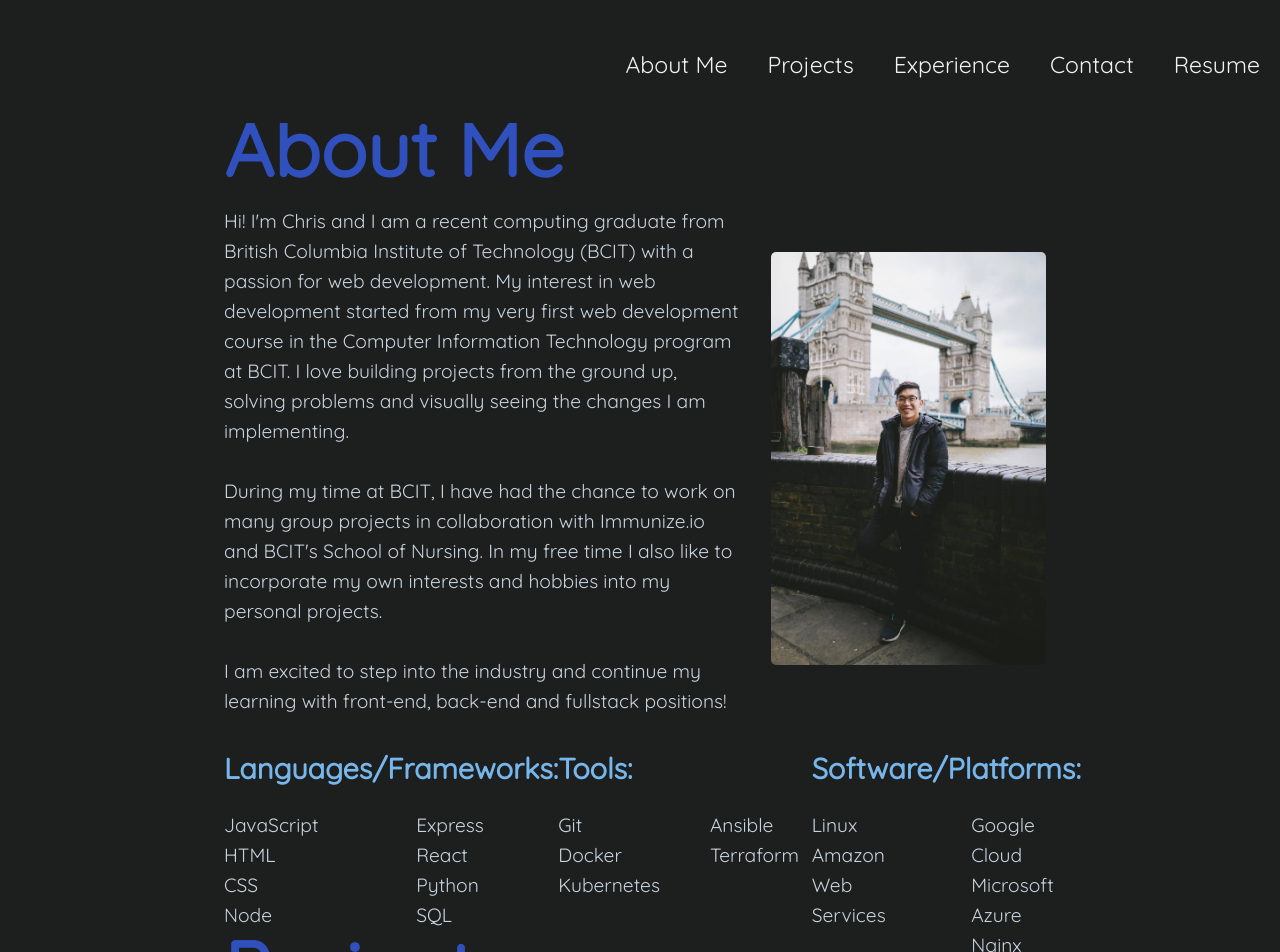
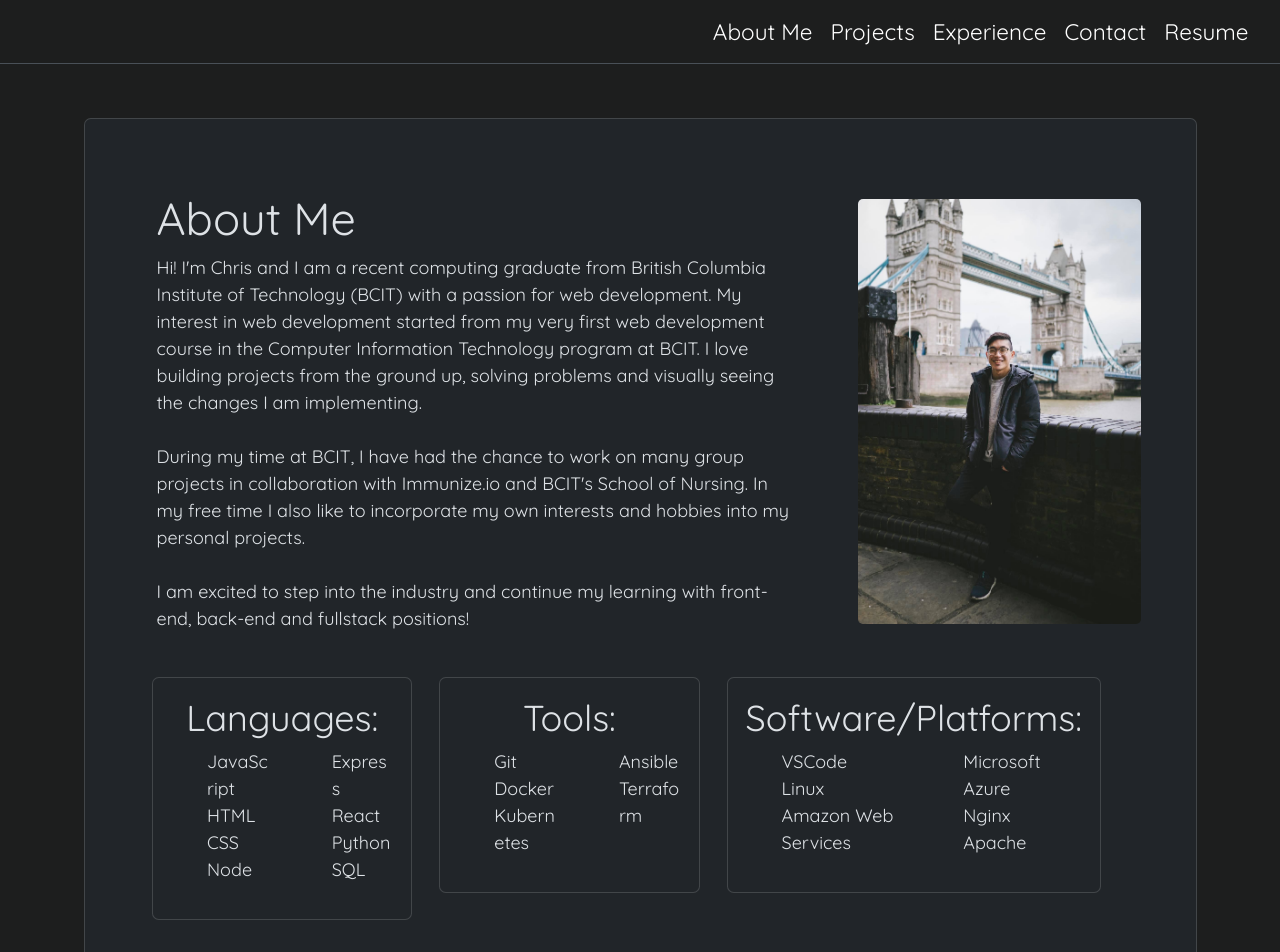
Before and after one commit to chrismok17/chrismok17, a React (Create React App) app: page / in a window 1280 px wide. Shown: the top 952 px of the page. Built offline with nearby package versions, Linux system fonts and the light colour scheme.

Commit message:
styled nav and about with bootstrap bill

```diff
--- a/package.json
+++ b/package.json
@@ -10,6 +10,7 @@
     "@types/node": "^16.18.24",
     "@types/react": "^18.2.0",
     "@types/react-dom": "^18.2.1",
+    "bootstrap": "^5.3.0",
     "react": "^18.2.0",
     "react-dom": "^18.2.0",
     "react-image-gallery": "^1.2.11",
--- a/src/App.tsx
+++ b/src/App.tsx
@@ -1,5 +1,7 @@
 import React from 'react';
-import './App.css';
+// import './App.css';
+import './App_bs.css';
+import 'bootstrap/dist/css/bootstrap.css';
 import About from './components/About';
 import Links from './components/Links';
 import Projects from './components/Projects';
--- /dev/null
+++ b/src/App_bs.css
@@ -0,0 +1,28 @@
+@import url('https://fonts.googleapis.com/css2?family=Cabin&family=Quicksand&display=swap');
+@import "~react-image-gallery/styles/css/image-gallery.css";
+
+/* Styles for root/mobile */
+:root {
+  --main: #1d1e1e;
+  --secondary: #77b6ea;
+  --tertiary: #c7d3dd;
+  --dark-blue: #3051BD;
+  --flash-white: #eff2f1;
+  font-size: 18px;
+  max-width: 100%;
+}
+
+.App {
+  font-family: 'Quicksand', sans-serif;
+  background-color: var(--main);
+}
+
+.navbar {
+    background-color: var(--main);
+}
+
+.img-fluid {
+    max-width: 275px;
+    max-height: 425px;
+    border-radius: 5px;
+}
--- a/src/components/About.tsx
+++ b/src/components/About.tsx
@@ -1,55 +1,32 @@
 import React from "react";
+import SkillsSection from './SkillsSection';
 
 const About = () => {
     return (
         <>
-            <div className="about-me" id="about-me">
-                <h1>About Me</h1>
-                <p>Hi! I'm Chris and I am a recent computing graduate from British Columbia Institute of Technology (BCIT) with a passion for web development. My interest in web development started from my very first web development course in the Computer Information Technology program at BCIT. I love building projects from the ground up, solving problems and visually seeing the changes I am implementing.<br/><br/>
+        <div className="container my-5">
+            <div className="card mx-auto p-5" data-bs-theme='dark' id="about-me">
+                <div className="row g-0">
+                    <div className="col-md-8 d-flex align-items-container">
+                        <div className="card-body">
+                            <h1 className="card-title">About Me</h1>
+                                <div className="card-text">
+                                    Hi! I'm Chris and I am a recent computing graduate from British Columbia Institute of Technology (BCIT) with a passion for web development. My interest in web development started from my very first web development course in the Computer Information Technology program at BCIT. I love building projects from the ground up, solving problems and visually seeing the changes I am implementing.<br/><br/>
 
-                During my time at BCIT, I have had the chance to work on many group projects in collaboration with Immunize.io and BCIT's School of Nursing. In my free time I also like to incorporate my own interests and hobbies into my personal projects.<br/><br/>
+                                    During my time at BCIT, I have had the chance to work on many group projects in collaboration with Immunize.io and BCIT's School of Nursing. In my free time I also like to incorporate my own interests and hobbies into my personal projects.<br/><br/>
 
-                I am excited to step into the industry and continue my learning with front-end, back-end and fullstack positions!</p>
-                <div className="profile-photo">
-                    <img src={require("../assets/images/me.jpg")} alt="Christopher Mok"/>
-                </div>
-                <div className="skills">
-                    <div className="languages">
-                        <h2>Languages/Frameworks:</h2>
-                            <ul className="skills-list">
-                                <li>JavaScript</li>
-                                <li>HTML</li>
-                                <li>CSS</li>
-                                <li>Node</li>
-                                <li>Express</li>
-                                <li>React</li>
-                                <li>Python</li>
-                                <li>SQL</li>
-                            </ul>
-
+                                    I am excited to step into the industry and continue my learning with front-end, back-end and fullstack positions!
+                                </div>
+                        </div>
                     </div>
-                    <div className="tools">
-                        <h2>Tools:</h2>
-                                <ul className="skills-list">
-                                    <li>Git</li>
-                                    <li>Docker</li>
-                                    <li>Kubernetes</li>
-                                    <li>Ansible</li>
-                                    <li>Terraform</li>
-                                </ul>
+                    <div className="col-md-4 d-flex justify-content-end align-items-center">
+                        <img className="img-fluid" src={require("../assets/images/me.jpg")} alt="Christopher Mok"/>
                     </div>
-                    <div className="software">
-                        <h2>Software/Platforms:</h2>
-                            <ul className="skills-list">
-                                <li>Linux</li>
-                                <li>Amazon Web Services</li>
-                                <li>Google Cloud</li>
-                                <li>Microsoft Azure</li>
-                                <li>Nginx</li>
-                            </ul>
-                    </div>
+                    <SkillsSection />
                 </div>
             </div>
+        </div>
+
         </>
     );
 };
--- a/src/components/Menu.tsx
+++ b/src/components/Menu.tsx
@@ -24,8 +24,21 @@ const Menu = () => {
 
     return (
         <>
-            <div className={className}>
-                <ul>
+            <nav className='navbar sticky-top border-bottom border-bottom-dark' data-bs-theme='dark'>
+                <div className="container-fluid  d-flex justify-content-end">
+                    <a className="navbar-brand" onClick={scrollToTop} href="/#">About Me</a>
+                    <Link className="navbar-brand" to="projects" smooth={true} isDynamic={true}>
+                        Projects
+                    </Link>
+                    <Link className="navbar-brand" to="experience" smooth={true} isDynamic={true}>
+                        Experience
+                    </Link>
+                    <Link className="navbar-brand" to="links" smooth={true} isDynamic={true}>
+                        Contact
+                    </Link>
+                    <a className="navbar-brand" href={require("../assets/Christopher_Mok_Resume_2023.pdf")} target="_blank" rel="noreferrer">Resume</a>
+                </div>
+                {/* <ul>
                     <li>
                         <a onClick={scrollToTop} href="/#">About Me</a>
                     </li>
@@ -45,8 +58,8 @@ const Menu = () => {
                         </Link>
                     </li>
                     <li><a href={require("../assets/Christopher_Mok_Resume_2023.pdf")} target="_blank" rel="noreferrer">Resume</a></li>
-                </ul>
-            </div>
+                </ul> */}
+            </nav>
         </>
     );
 };
--- /dev/null
+++ b/src/components/SkillsSection.tsx
@@ -0,0 +1,82 @@
+import React from 'react';
+
+const SkillsSection = () => {
+  return (
+    <div className="row mt-4">
+        <div className="col">
+            <div className="card">
+                <div className="card-body">
+                    <h2 className='text-center'>Languages:</h2>
+                    <div className="row">
+                        <div className="col-md-6">
+                            <ul className="list-group-flush">
+                            <li className="list-group-item">JavaScript</li>
+                            <li className="list-group-item">HTML</li>
+                            <li className="list-group-item">CSS</li>
+                            <li className="list-group-item">Node</li>
+                            </ul>
+                        </div>
+                        <div className="col-md-6">
+                            <ul className="list-group-flush">
+                            <li className="list-group-item">Express</li>
+                            <li className="list-group-item">React</li>
+                            <li className="list-group-item">Python</li>
+                            <li className="list-group-item">SQL</li>
+                            </ul>
+                        </div>
+                    </div>
+                </div>
+            </div>
+        </div>
+
+        <div className="col">
+            <div className="card">
+                <div className="card-body">
+                    <h2 className='text-center'>Tools:</h2>
+                        <div className="row">
+                            <div className="col-md-6">
+                                <ul className="list-group-flush">
+                                    <li className="list-group-item">Git</li>
+                                    <li className="list-group-item">Docker</li>
+                                    <li className="list-group-item">Kubernetes</li>
+                                </ul>
+                            </div>
+                            <div className="col-md-6">
+                                <ul className="list-group-flush">
+                                    <li className="list-group-item">Ansible</li>
+                                    <li className="list-group-item">Terraform</li>
+                                </ul>
+                            </div>
+                        </div>
+                </div>
+            </div>
+        </div>
+
+            <div className="col">
+                <div className="card">
+                    <div className="card-body">
+                        <h2 className='text-center'>Software/Platforms:</h2>
+                            <div className="row">
+                                <div className="col-md-6">
+                                    <ul className="list-group-flush">
+                                        <li className="list-group-item">VSCode</li>
+                                        <li className="list-group-item">Linux</li>
+                                        <li className="list-group-item">Amazon Web Services</li>
+                                    </ul>
+                                </div>
+                                <div className="col-md-6">
+                                    <ul className="list-group-flush">
+                                        <li className="list-group-item">Microsoft Azure</li>
+                                        <li className="list-group-item">Nginx</li>
+                                        <li className="list-group-item">Apache</li>
+                                    </ul>
+                                </div>
+                            </div>
+                    </div>
+                </div>
+            </div>
+    </div>
+  );
+};
+
+export default SkillsSection;
```
Also changed, not shown: 2 other files (tests, documents, lock files or other folders).
